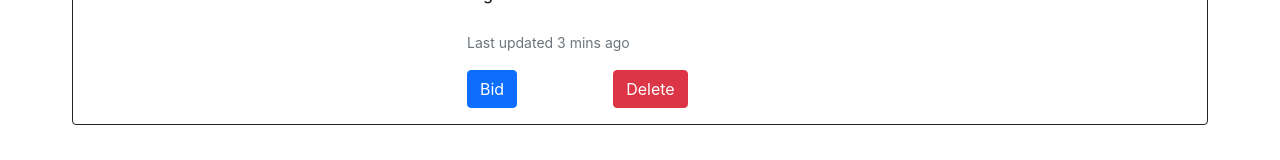
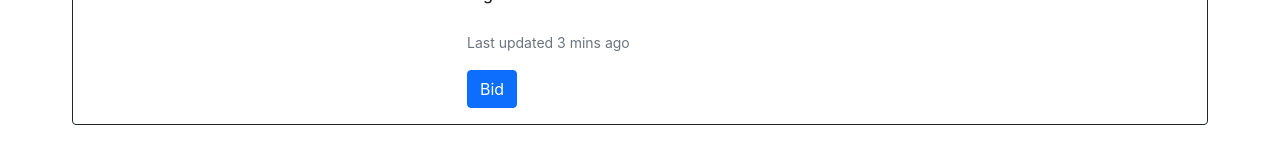
Before and after one commit to pat-liemo/phase-4-bidbrick-company, a React (Create React App) app: page /property/1 in a window 1280 px wide. Shown: the part 539-699 px from the top of the page. Built offline with nearby package versions, Linux system fonts and the light colour scheme; no server answers.

Commit message:
trying sth

```diff
--- a/package.json
+++ b/package.json
@@ -10,6 +10,7 @@
     "react-dom": "^18.2.0",
     "react-router-dom": "^6.18.0",
     "react-scripts": "5.0.1",
+    "sweetalert2": "^11.9.0",
     "web-vitals": "^2.1.4"
   },
   "scripts": {
--- a/src/pages/ViewProperty.js
+++ b/src/pages/ViewProperty.js
@@ -1,16 +1,36 @@
 import React, { useEffect, useState } from 'react'
 import { useParams } from 'react-router-dom';
-import { usePropertyContext } from '../components/PropertyContext';
+// import { usePropertyContext } from '../components/PropertyContext';
 
 function ViewProperty() {
-  const { setProperties } = usePropertyContext();
-  const { properties } = usePropertyContext();
+  // const { setProperties } = usePropertyContext();
+  // const { properties } = usePropertyContext();
 
   const {id} = useParams();
   const [content, setContent] = useState({});
   const [newBid, setNewBid] = useState("");
   const [showBidForm, setShowBidForm] = useState(false);
   const [buttonActive, setButtonActive] = useState(false);
+
+  // function handleDelete() {
+  //   fetch(`https://auction-react-rafd.onrender.com/properties/${id}`, {
+  //     method: "DELETE",
+  //   })
+  //     .then(function (response) {
+  //       if (!response.ok) {
+  //         throw new Error("Failed to delete property");
+  //       }
+  //       return response.json();
+  //     })
+  //     .then(function () {
+  //       // Redirect to the property list page or perform other actions after successful delete
+  //       console.log("Property deleted successfully");
+  //     })
+  //     .catch(function (error) {
+  //       console.error(error);
+  //       // Handle error, show a message, or perform other actions
+  //     });
+  // };
 
   useEffect(function() {
     fetch(`https://auction-react-rafd.onrender.com/properties/${id}`)
@@ -104,22 +124,9 @@
             }
             <div>
               <button type="button" className="btn btn-primary me-5" onClick={placeBid} disabled={buttonActive}>Bid</button>
-              <button type="button" className="btn btn-danger ms-5" onClick={() => {
-                fetch(`https://auction-react-rafd.onrender.com/${id}`, {
-                  method: "DELETE"
-                })
-                .then(function(response) {
-                  return response.json();
-                })
-                .then(function(data) {
-                  const updatedProperties = properties.filter(function(property) {
-                    return property.id !== id
-                  })
-
-                  setProperties(updatedProperties)
-                  setContent(updatedProperties)
-                })
-              }} >Delete</button>
+              {/* <button type="button" className="btn btn-danger ms-5" onClick={handleDelete}>
+                Delete
+              </button> */}
             </div>
           </div>
         </div>
```
Also changed, not shown: 1 other file (tests, documents, lock files or other folders).
